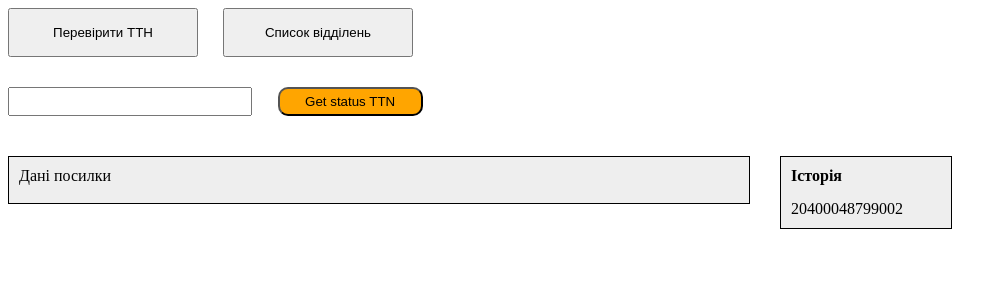
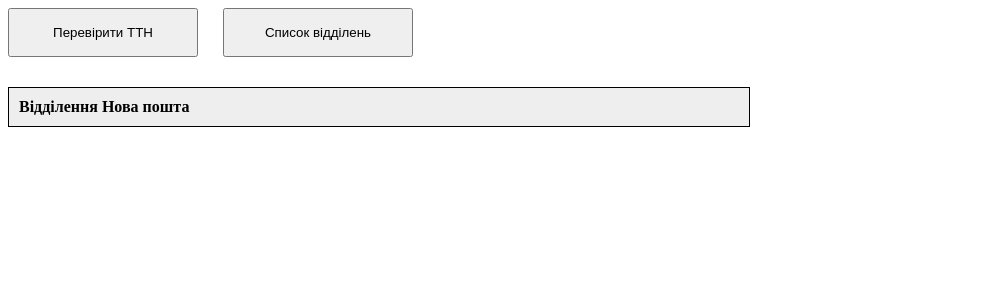
Before and after one commit to Vadim-Kostetskyi/Nova_pochta, a React (Create React App) app: page / in a window 1280 px wide. Shown: the top 300 px of the page, without its empty margins (0-1007 px from the left). Built offline with nearby package versions, Linux system fonts and the light colour scheme.

Commit message:
code separation

```diff
--- a/src/App.tsx
+++ b/src/App.tsx
@@ -1,5 +1,7 @@
 import React from 'react';
-// import logo from './logo.svg';
+
+import Parcel from './Parcel';
+import Offices from './Offices';
 import './App.css';
 
 function App() {
@@ -7,23 +9,10 @@
     <div className="App">
       <div className='operation'>
       <button className='check'>Перевірити ТТН</button>
-      <button className='offices'>Список відділень</button>
+        <button className='offices'>Список відділень</button>
       </div>
-      <div className='get'>
-        <input type="text" className='input' />
-      <button className='get-btn'>Get status TTN</button>
-      </div>
-      <div className='info'>
-      <div className='details'>
-        <p className='details-text'>Дані посилки</p>
-      </div>
-      <div className='history'>
-          <strong className='history-text'>Історія</strong>
-          <ul className='history-list'>
-            <li className='history-item'>20400048799002</li>
-          </ul>
-      </div>
-      </div>
+      {/* <Parcel /> */}
+      <Offices/>
     </div>
   );
 }
--- /dev/null
+++ b/src/Offices.tsx
@@ -0,0 +1,9 @@
+const Offices = () => {
+    return (
+        <div className='details'>
+            <strong className='details-text'>Відділення Нова пошта</strong>
+        </div>
+    )
+}
+
+export default Offices
--- /dev/null
+++ b/src/Parcel.tsx
@@ -0,0 +1,23 @@
+const Parcel = () => {
+    return (
+    <>
+        <div className='get'>
+            <input type="text" className='input' />
+            <button className='get-btn'>Get status TTN</button>
+        </div>
+        <div className='info'>
+            <div className='details'>
+                <p className='details-text'>Дані посилки</p>
+            </div>
+            <div className='history'>
+                <strong className='history-text'>Історія</strong>
+                <ul className='history-list'>
+                <li className='history-item'>20400048799002</li>
+                </ul>
+            </div>
+        </div>
+    </>
+    )
+}
+
+export default Parcel
```
